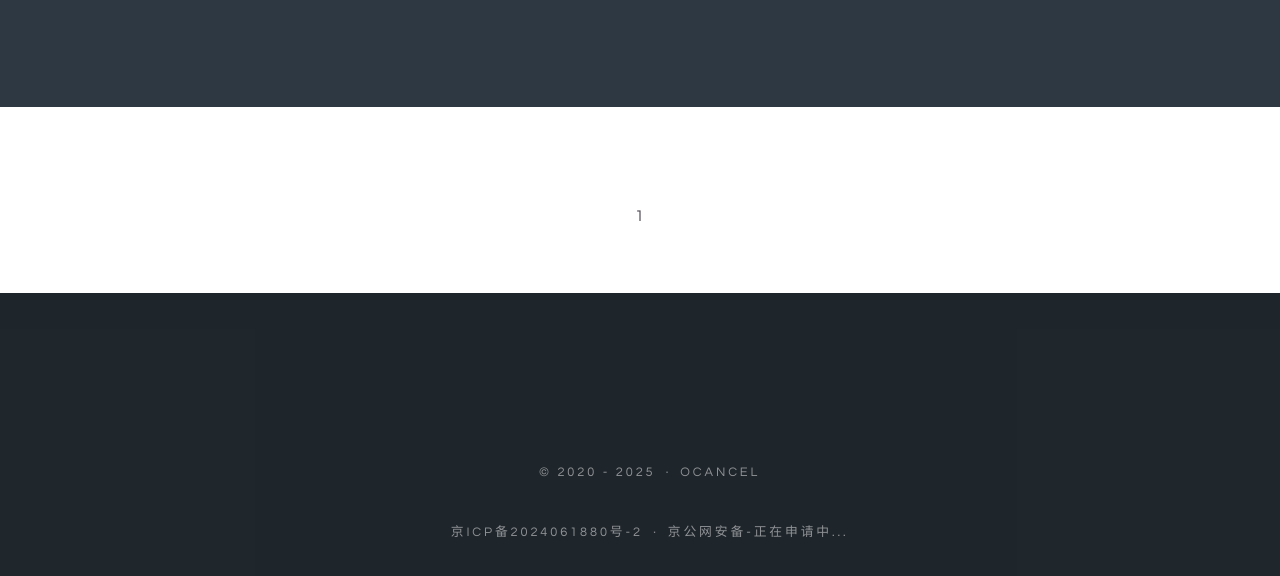
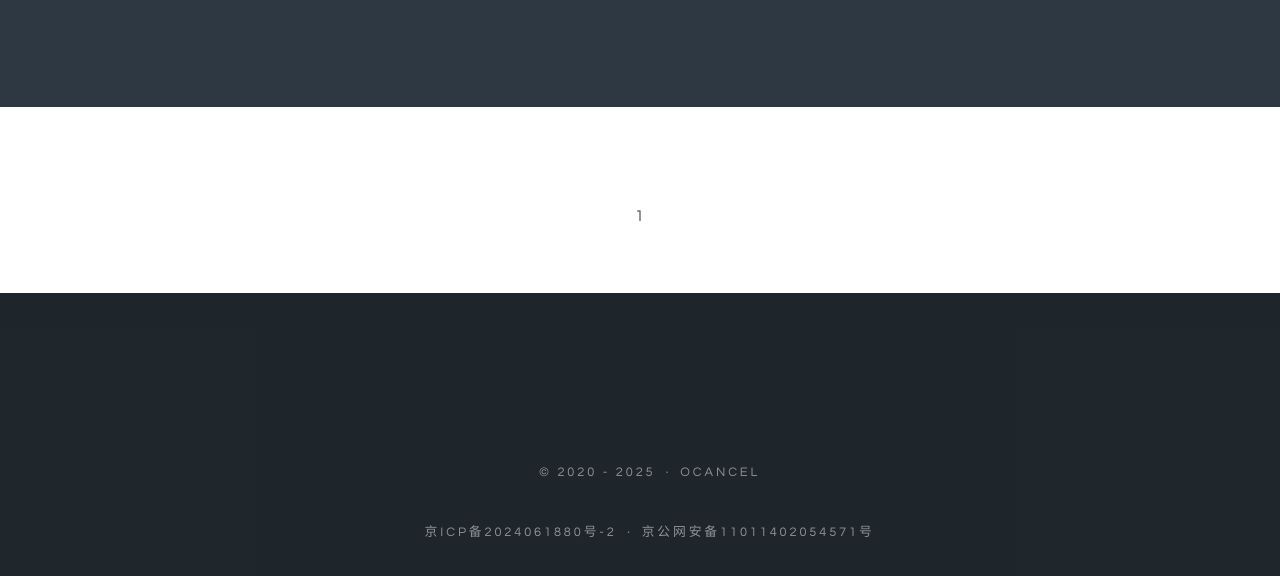
Before and after one commit to Ocancel/microcode-portal, a plain HTML site: page public/categories/index.html in a window 1280 px wide. Shown: the part 180-756 px from the top of the page. Drawn offline with Linux system fonts and the light colour scheme.

Commit message:
Update blog.

```diff
--- a/public/categories/index.html
+++ b/public/categories/index.html
@@ -96,7 +96,7 @@
             <a href="http://beian.miit.gov.cn/" target="_blank">京ICP备2024061880号-2</a>
         </li>
         <li>
-            <a href="https://beian.mps.gov.cn/#/query/webSearch" rel="noreferrer" target="_blank">京公网安备-正在申请中...</a>
+            <a href="https://beian.mps.gov.cn/#/query/webSearch?code=11011402054571" rel="noreferrer" target="_blank">京公网安备11011402054571号</a>
         </li>
     </ul>
 </footer>
```
Also changed, not shown: public/en/categories/index.html (+1 -1 lines), public/en/index.html (+1 -1 lines), public/en/posts/built-site/index.html (+1 -1 lines), public/en/posts/index.html (+1 -1 lines), public/en/series/index.html (+1 -1 lines), public/en/tags/index.html (+1 -1 lines), public/index.html (+1 -1 lines), public/posts/built-site/index.html (+1 -1 lines), public/posts/index.html (+1 -1 lines), public/series/index.html (+1 -1 lines), public/tags/index.html (+1 -1 lines).
